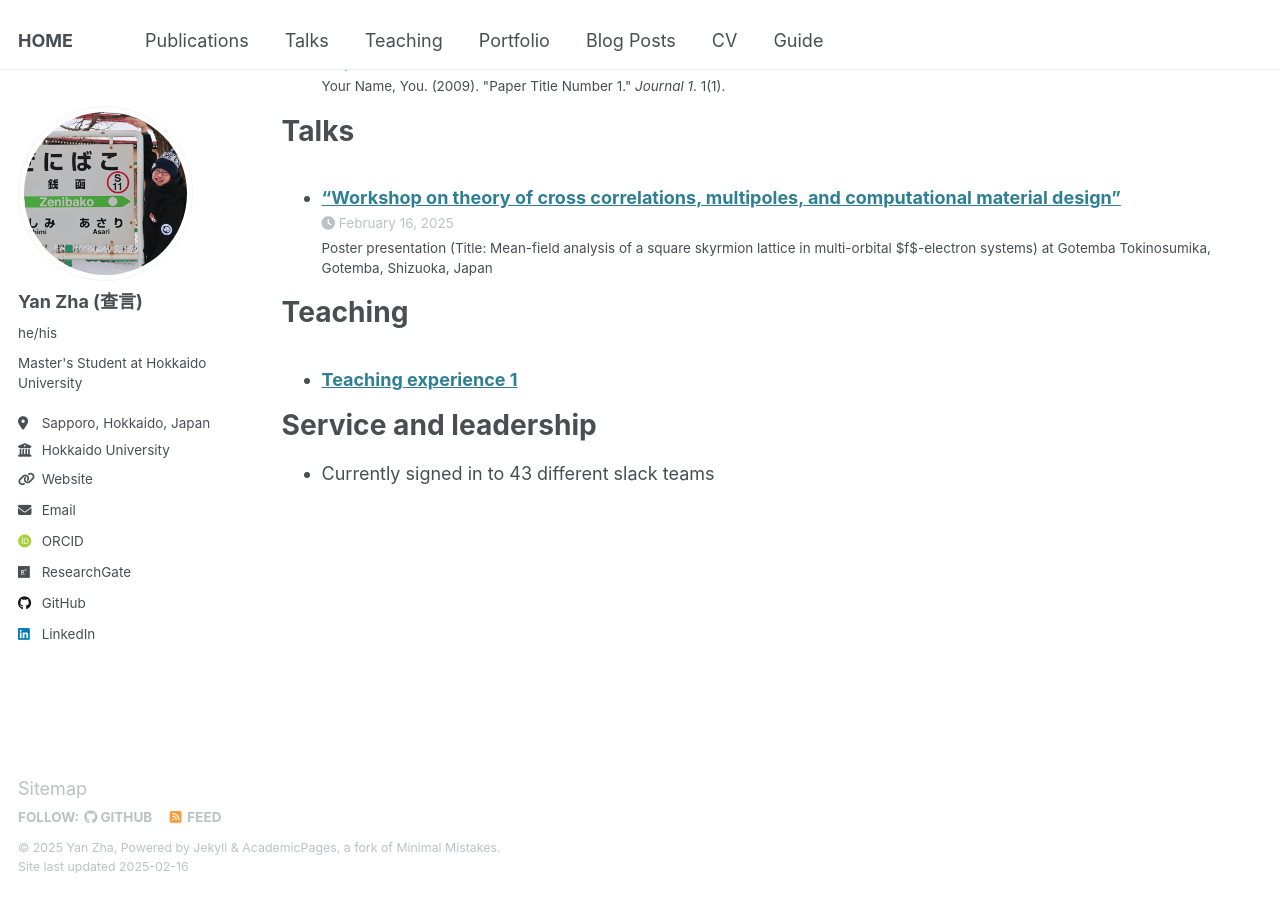
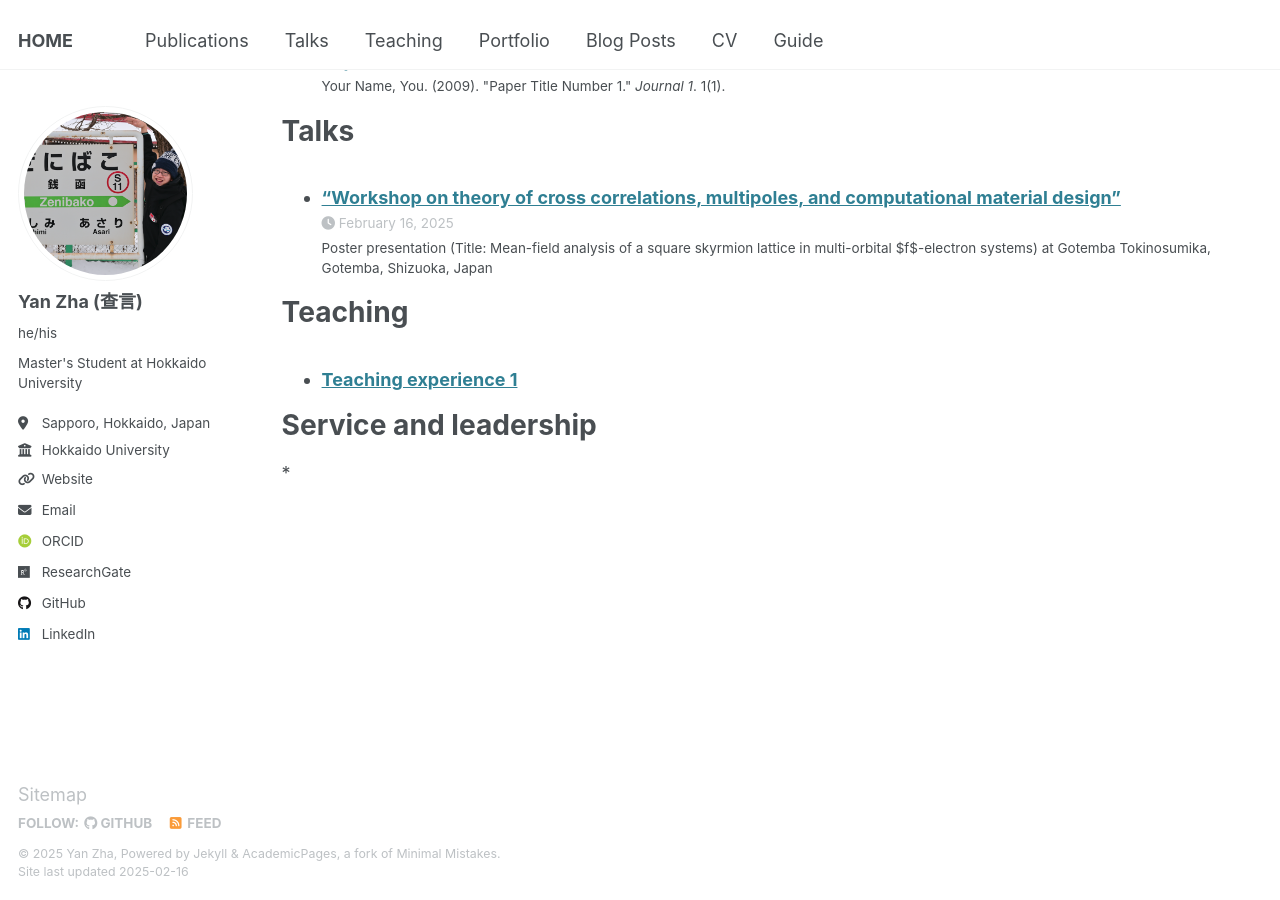
Before and after one commit to yzhacn/yzhacn.github.io, a Jekyll site: the page built from _pages/cv.md, in a window 1280 px wide and 900 px high, scrolled down 1082 px. Built offline with Jekyll 4.4.1, drawn with Linux system fonts in a browser that asks for light colours; some web fonts are replaced.

Commit message:
Update cv.md

```diff
--- a/_pages/cv.md
+++ b/_pages/cv.md
@@ -56,4 +56,4 @@ Teaching
 
 Service and leadership
 ======
-* Currently signed in to 43 different slack teams
+*
```
